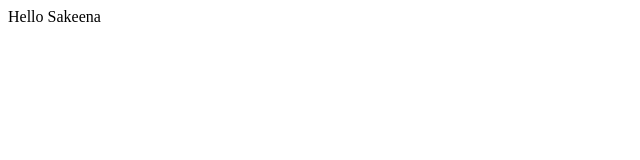
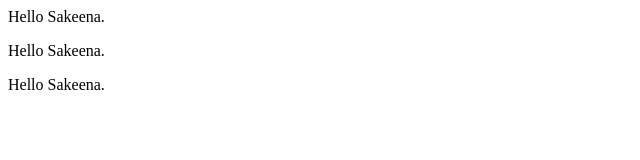
Before and after one commit to Sakeena369/LocalRepo, a plain HTML site: page index.html in a window 1280 px wide. Shown: the whole page, without its empty margins (0-640 px from the left). Drawn offline with Linux system fonts and the light colour scheme.

Commit message:
Update in index

```diff
--- a/index.html
+++ b/index.html
@@ -1 +1,3 @@
-<p> Hello Sakeena </p>
+<p> Hello Sakeena. </p>
+<p> Hello Sakeena. </p>
+<p> Hello Sakeena. </p>
```
